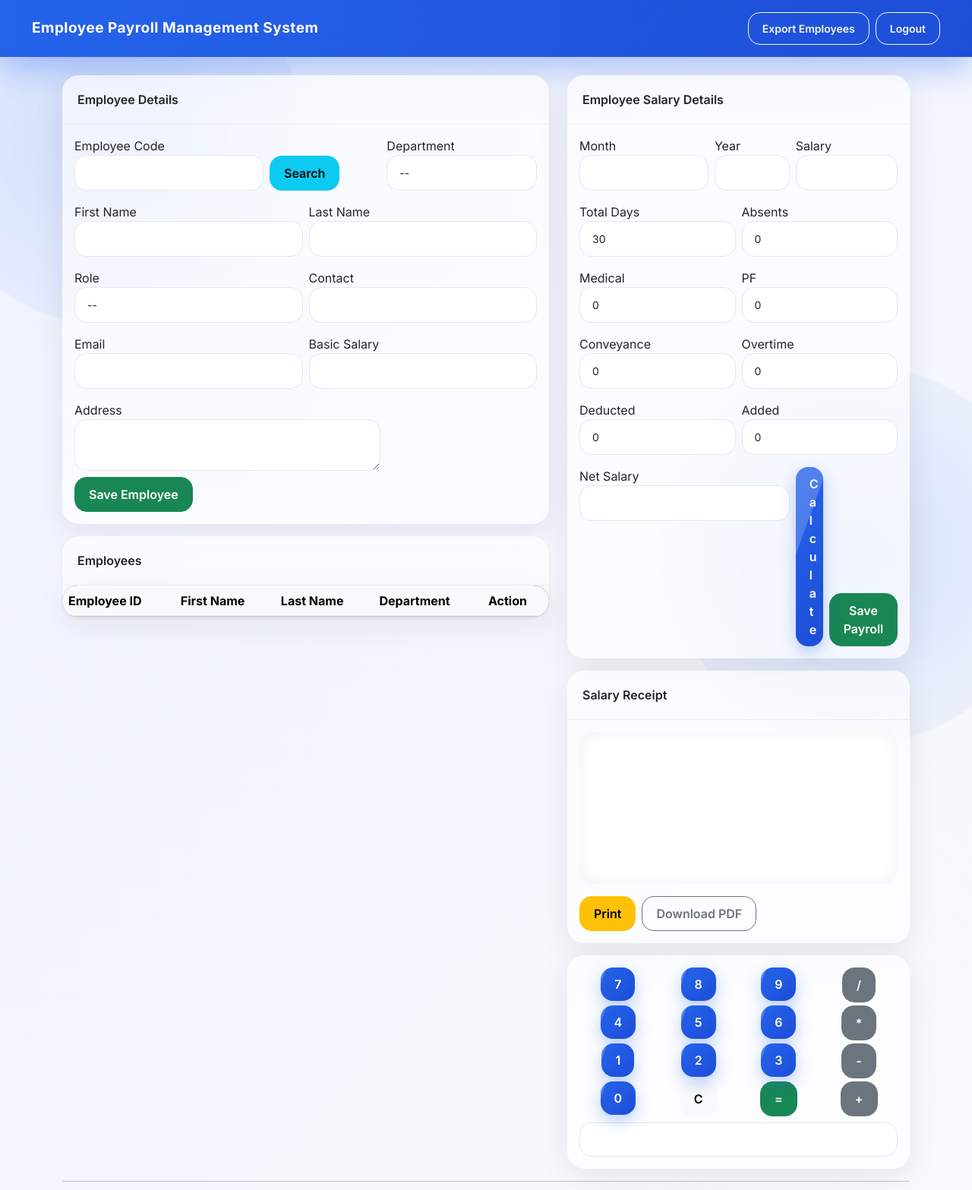
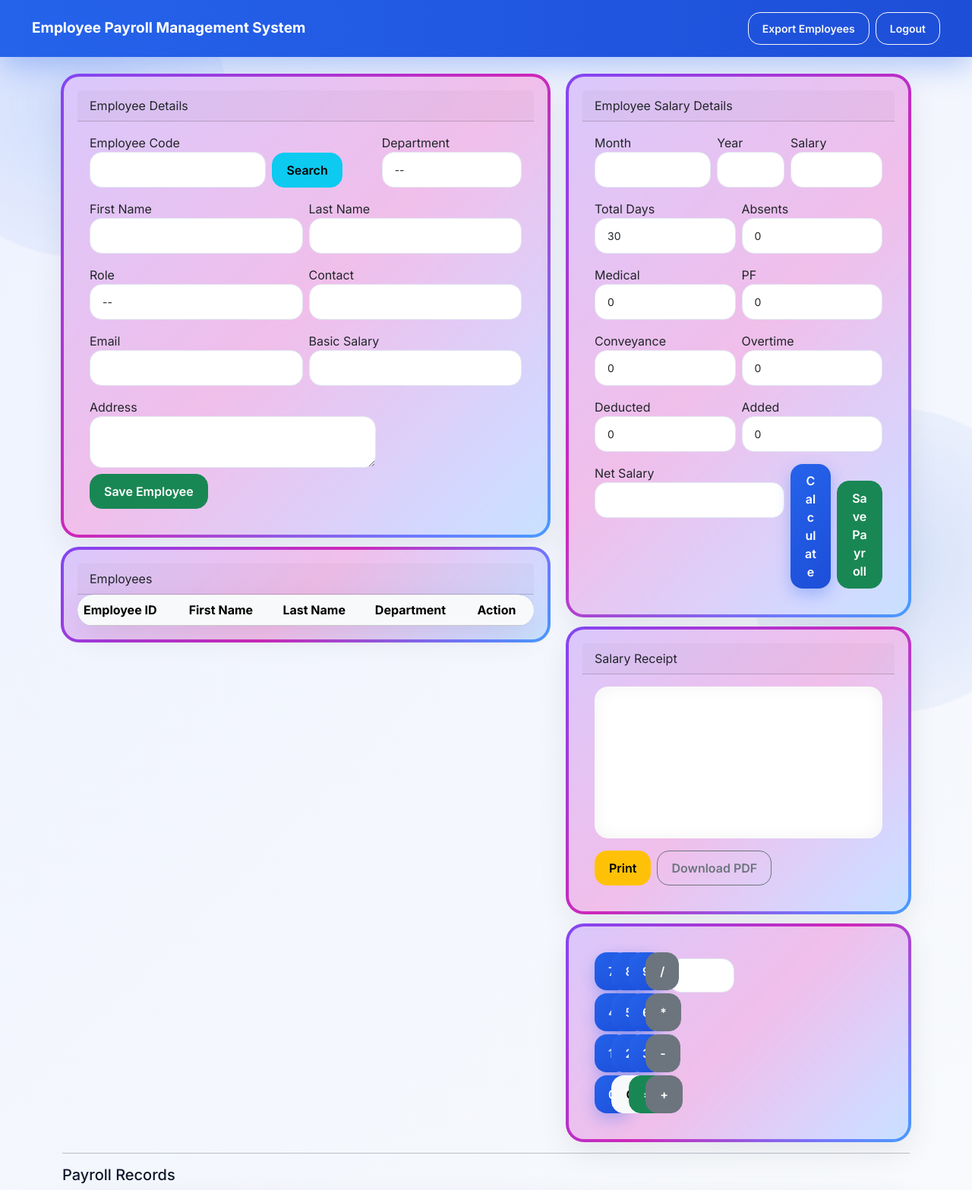
Before and after one commit to AyanMulani/employeepayroll, a Flask app: page / in a window 1280 px wide. Shown: the top 1567 px of the page at 76% size. Run offline with Flask 3, Linux system fonts and the light colour scheme; the visitor is signed in with stand-in values (Sample User, id 1); data that the repository does not hold is empty.

Commit message:
Update style.css

```diff
--- a/static/style.css
+++ b/static/style.css
@@ -6,12 +6,13 @@
     --success:#16a34a;
     --danger:#dc2626;
     --bg:#f3f6fb;
-    --glass:rgba(255,255,255,0.65);
+    --glass:rgba(255,255,255,0.7);
     --text:#0f172a;
-    --shadow:0 10px 40px rgba(0,0,0,0.08);
+    --shadow:0 15px 40px rgba(0,0,0,0.08);
 }
 
-/* ===== GLOBAL ===== */
+/* ================= GLOBAL ================= */
+
 *{
     margin:0;
     padding:0;
@@ -27,128 +28,126 @@ body{
     background:linear-gradient(135deg,#eef2ff,#f8fafc);
     color:var(--text);
     min-height:100vh;
-    overflow-x:hidden;
     transition:0.4s ease;
+    animation:fadeIn 0.8s ease;
 }
 
-/* Animated Background Blobs */
+/* Floating background effect */
 body::before,
 body::after{
     content:"";
     position:fixed;
-    width:500px;
-    height:500px;
+    width:400px;
+    height:400px;
     border-radius:50%;
     background:radial-gradient(circle,var(--primary),transparent);
     opacity:0.15;
     z-index:-1;
-    animation:float 10s infinite ease-in-out alternate;
+    animation:float 8s infinite alternate ease-in-out;
 }
 
-body::before{
-    top:-100px;
-    left:-100px;
-}
-
-body::after{
-    bottom:-150px;
-    right:-100px;
-}
+body::before{ top:-100px; left:-100px; }
+body::after{ bottom:-100px; right:-100px; }
 
 @keyframes float{
-    from{ transform:translateY(0px); }
+    from{ transform:translateY(0); }
     to{ transform:translateY(40px); }
 }
 
-/* ===== NAVBAR ===== */
+@keyframes fadeIn{
+    from{ opacity:0; transform:translateY(10px); }
+    to{ opacity:1; transform:translateY(0); }
+}
+
+/* ================= NAVBAR ================= */
+
 .navbar{
     background:linear-gradient(90deg,var(--primary),var(--primary-dark)) !important;
     padding:16px 30px;
-    backdrop-filter:blur(10px);
-    box-shadow:0 15px 40px rgba(37,99,235,0.35);
-    transition:0.3s ease;
+    box-shadow:0 10px 40px rgba(37,99,235,0.35);
 }
 
 .navbar-brand{
     font-weight:700;
     color:#fff !important;
     font-size:19px;
-    letter-spacing:0.5px;
 }
 
-/* ===== CARDS ===== */
+/* ================= CARDS ================= */
+
 .card{
+    position:relative;
     border:none;
     border-radius:22px;
     background:var(--glass);
     backdrop-filter:blur(18px);
+    padding:20px;
     box-shadow:var(--shadow);
-    transition:all 0.35s cubic-bezier(.4,2,.6,1);
+    transition:0.35s cubic-bezier(.4,2,.6,1);
 }
 
 .card:hover{
-    transform:translateY(-8px) scale(1.01);
-    box-shadow:0 30px 70px rgba(37,99,235,0.2);
+    transform:translateY(-8px);
+    box-shadow:0 30px 60px rgba(37,99,235,0.2);
 }
 
-.card-header{
-    background:transparent;
-    font-weight:600;
-    padding:20px;
-    border-bottom:1px solid rgba(0,0,0,0.05);
+/* Animated gradient border */
+.card::before{
+    content:"";
+    position:absolute;
+    inset:-2px;
+    background:linear-gradient(135deg,#2563eb,#7c3aed,#06b6d4);
+    border-radius:24px;
+    z-index:-1;
+    animation:hue 6s linear infinite;
 }
 
-/* ===== FORM ===== */
+.card::after{
+    content:"";
+    position:absolute;
+    inset:2px;
+    background:var(--glass);
+    border-radius:20px;
+    z-index:-1;
+}
+
+@keyframes hue{
+    from{ filter:hue-rotate(0deg); }
+    to{ filter:hue-rotate(360deg); }
+}
+
+/* ================= FORM ================= */
+
 input, select, textarea{
     border-radius:16px !important;
     border:1px solid #e2e8f0 !important;
     padding:12px 16px !important;
     font-size:14px !important;
-    transition:all 0.25s ease;
+    transition:0.3s ease;
     background:#fff !important;
 }
 
 input:focus, select:focus, textarea:focus{
     border-color:var(--primary) !important;
-    box-shadow:0 0 0 5px rgba(37,99,235,0.15);
+    box-shadow:0 0 0 4px rgba(37,99,235,0.15);
     transform:scale(1.02);
 }
 
-/* Floating label effect */
-input:focus::placeholder{
-    opacity:0.5;
-}
+/* ================= BUTTONS ================= */
 
-/* ===== BUTTONS ===== */
 .btn{
     border-radius:16px;
     font-weight:600;
     padding:10px 18px;
-    transition:all 0.3s cubic-bezier(.4,2,.6,1);
+    transition:0.3s cubic-bezier(.4,2,.6,1);
+    position:relative;
+    overflow:hidden;
 }
 
 .btn-primary{
     background:linear-gradient(135deg,var(--primary),var(--primary-dark));
     border:none;
     box-shadow:0 8px 20px rgba(37,99,235,0.3);
-    position:relative;
-    overflow:hidden;
-}
-
-.btn-primary::after{
-    content:"";
-    position:absolute;
-    width:120%;
-    height:100%;
-    background:rgba(255,255,255,0.2);
-    top:0;
-    left:-120%;
-    transform:skewX(-20deg);
-    transition:0.5s;
-}
-
-.btn-primary:hover::after{
-    left:120%;
 }
 
 .btn-primary:hover{
@@ -170,25 +191,36 @@ input:focus::placeholder{
 }
 
 .table tbody tr{
-    transition:0.25s ease;
+    transition:0.2s ease;
 }
 
 .table tbody tr:hover{
     background:#eef2ff;
-    transform:scale(1.01);
 }
 
-/* ===== RECEIPT ===== */
+/* ================= RECEIPT ================= */
+
 #receipt_area{
     min-height:200px;
     border-radius:18px;
     padding:20px;
-    background:#ffffff;
+    background:#fff;
     box-shadow:inset 0 0 25px rgba(0,0,0,0.05);
-    font-size:13px;
 }
 
-/* ===== CALCULATOR ===== */
+/* ================= CALCULATOR ================= */
+
+.calculator{
+    display:grid;
+    grid-template-columns:repeat(4,1fr);
+    gap:12px;
+}
+
+.calculator .btn{
+    height:50px;
+    font-size:16px;
+}
+
 #calc_screen{
     height:45px;
     border-radius:16px;
@@ -196,10 +228,25 @@ input:focus::placeholder{
     padding:12px;
     text-align:right;
     font-size:16px;
-    font-weight:500;
 }
 
-/* ===== SCROLLBAR ===== */
+/* ================= STAT CARDS ================= */
+
+.stat-card{
+    border-radius:20px;
+    padding:22px;
+    color:#fff;
+    background:linear-gradient(135deg,#2563eb,#4f46e5);
+    box-shadow:0 20px 40px rgba(37,99,235,0.3);
+    transition:0.4s ease;
+}
+
+.stat-card:hover{
+    transform:translateY(-8px);
+}
+
+/* ================= SCROLLBAR ================= */
+
 ::-webkit-scrollbar{
     width:8px;
 }
```
Also changed, not shown: other parts of static/style.css (+40 -10 lines).
